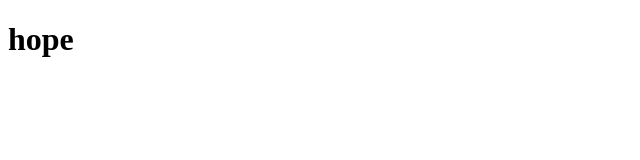
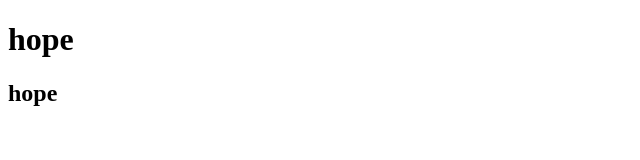
Before and after one commit to talshetach/my-website, a plain HTML site: page index.html in a window 1280 px wide. Shown: the full height of the page, 0-640 px from the left. Drawn offline with Linux system fonts and the light colour scheme.

Commit message:
Update index.html

```diff
--- a/index.html
+++ b/index.html
@@ -8,5 +8,6 @@
   </head>
   <body>
     <h1>hope</h1>
+    <h2>hope</h2>
   </body>
 </html>
```
